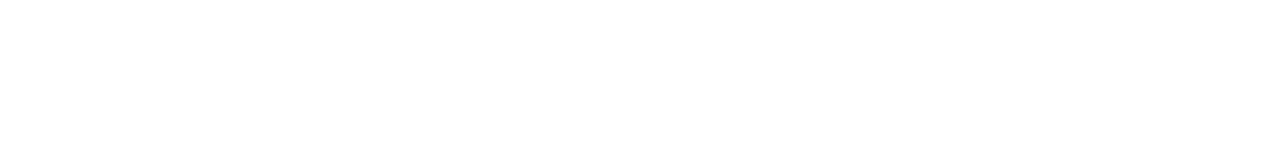
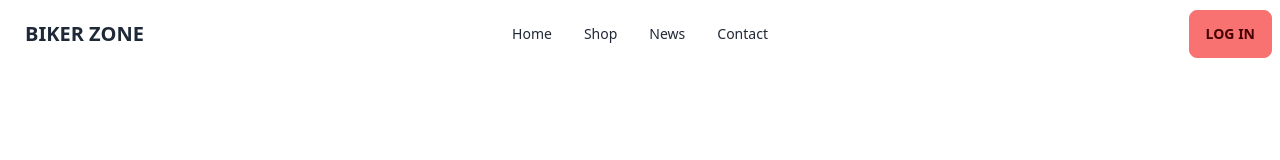
Before and after one commit to RashinHossain/biker-zone-website, a plain HTML site: page index.html in a window 1280 px wide. Drawn offline with nearby package versions, Linux system fonts and the light colour scheme.

Commit message:
added the navbar design

```diff
--- a/index.html
+++ b/index.html
@@ -4,8 +4,54 @@
     <meta charset="UTF-8">
     <meta name="viewport" content="width=device-width, initial-scale=1.0">
     <title>Biker Zone</title>
+    <link href="https://cdn.jsdelivr.net/npm/daisyui@3.3.1/dist/full.css" rel="stylesheet" type="text/css" />
+    <script src="https://cdn.tailwindcss.com"></script>
 </head>
 <body>
 
+    <header>
+        <nav>
+            <div class="navbar bg-base-100">
+                <div class="navbar-start">
+                  <div class="dropdown">
+                    <label tabindex="0" class="btn btn-ghost lg:hidden">
+                      <svg xmlns="http://www.w3.org/2000/svg" class="h-5 w-5" fill="none" viewBox="0 0 24 24" stroke="currentColor"><path stroke-linecap="round" stroke-linejoin="round" stroke-width="2" d="M4 6h16M4 12h8m-8 6h16" /></svg>
+                    </label>
+                    <ul tabindex="0" class="menu menu-sm dropdown-content mt-3 z-[1] p-2 shadow bg-base-100 rounded-box w-52">
+                      <li><a>Home</a></li>
+                      <li>
+                        <a>Shop</a>
+                      </li>
+                      <li><a>News</a></li>
+                      <li><a>Contact</a></li>
+                    </ul>
+                  </div>
+                  <a class="btn btn-ghost normal-case text-xl">BIKER ZONE</a>
+                </div>
+                <div class="navbar-center hidden lg:flex">
+                  <ul class="menu menu-horizontal px-1">
+                    <li><a>Home</a></li>
+                      <li>
+                        <a>Shop</a>
+                      </li>
+                      <li><a>News</a></li>
+                      <li><a>Contact</a></li>
+                  </ul>
+                </div>
+                <div class="navbar-end">
+                  <a class="btn btn-error">Log In</a>
+                </div>
+              </div>
+        </nav>
+    </header>
+    <main>
+
+    </main>
+<footer>
+
+</footer>
+
+
+
 </body>
 </html>
--- /dev/null
+++ b/tailwind.config.js
@@ -0,0 +1,8 @@
+/** @type {import('tailwindcss').Config} */
+module.exports = {
+    content: ["./src/**/*.{html,js}"],
+    theme: {
+      extend: {},
+    },
+    plugins: [],
+  }
```
